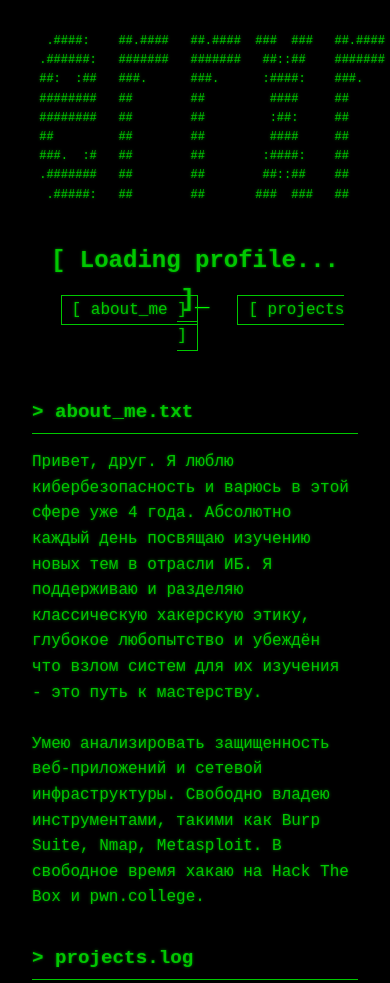
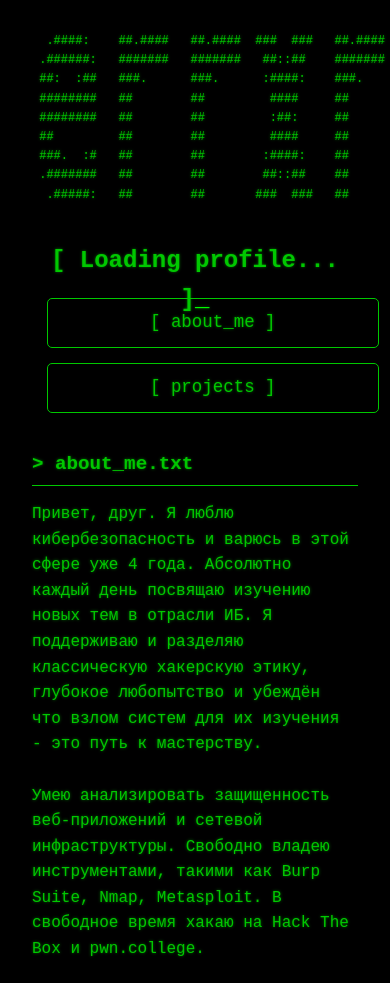
Before and after one commit to errxrerrxr/errxrerrxr.github.io, a plain HTML site: page index.html in a window 390 px wide. Shown: the top 983 px of the page. Drawn offline with Linux system fonts and the light colour scheme.

Commit message:
Fixed buttons

```diff
--- a/index.html
+++ b/index.html
@@ -23,7 +23,7 @@
         <h1 id="typing-effect"></h1>
     </header>
 
-    <nav>
+    <nav class="main-nav">
         <a href="#about_me">[ about_me ]</a>
         <a href="#projects">[ projects ]</a>
     </nav>
--- a/style.css
+++ b/style.css
@@ -102,7 +102,6 @@ footer {
     50% { color: #00FF00; }
 }
 
-
 .project-page {
     max-width: 800px;
     margin: 0 auto;
@@ -140,3 +139,47 @@ footer {
     text-align: left;
     display: block;
 }
+
+.main-nav {
+    display: flex;
+    justify-content: center;
+    gap: 1.2rem;
+    flex-wrap: wrap;
+    margin-bottom: 2.5rem;
+}
+
+.main-nav a {
+    color: #00C800;
+    text-decoration: none;
+    border: 1px solid #00C800;
+    padding: 6px 18px;
+    font-size: 1rem;
+    margin-bottom: 8px;
+    background: transparent;
+    border-radius: 5px;
+    transition: background .2s, color .2s;
+    white-space: nowrap;
+}
+
+.main-nav a:hover {
+    background-color: #00C800;
+    color: #000;
+    text-shadow: none;
+}
+
+@media (max-width: 600px) {
+    .main-nav {
+        flex-direction: column;
+        align-items: center;
+        gap: 0.7rem;
+        margin-bottom: 1.2rem;
+    }
+    .main-nav a {
+        width: 85vw;
+        max-width: 350px;
+        font-size: 1.09rem;
+        text-align: center;
+        padding: 10px 0;
+        margin-bottom: 4px;
+    }
+}
```
